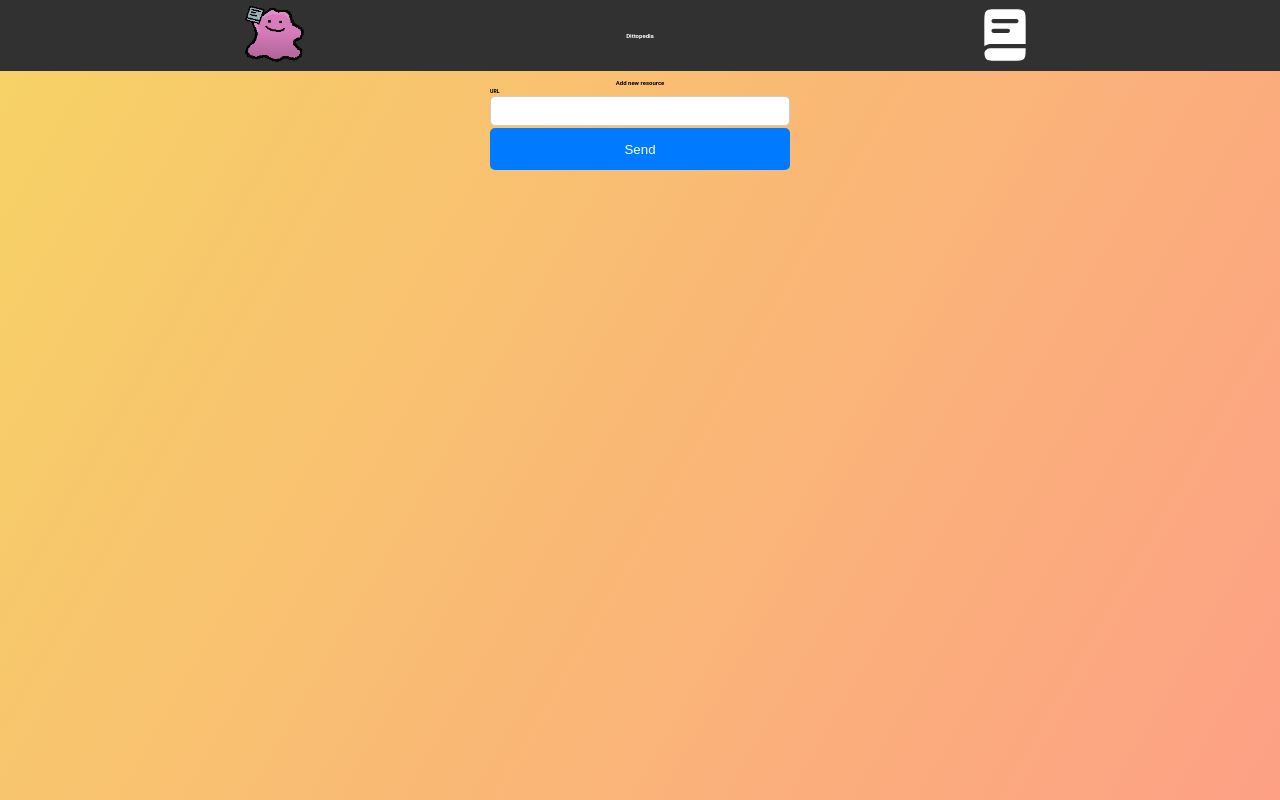
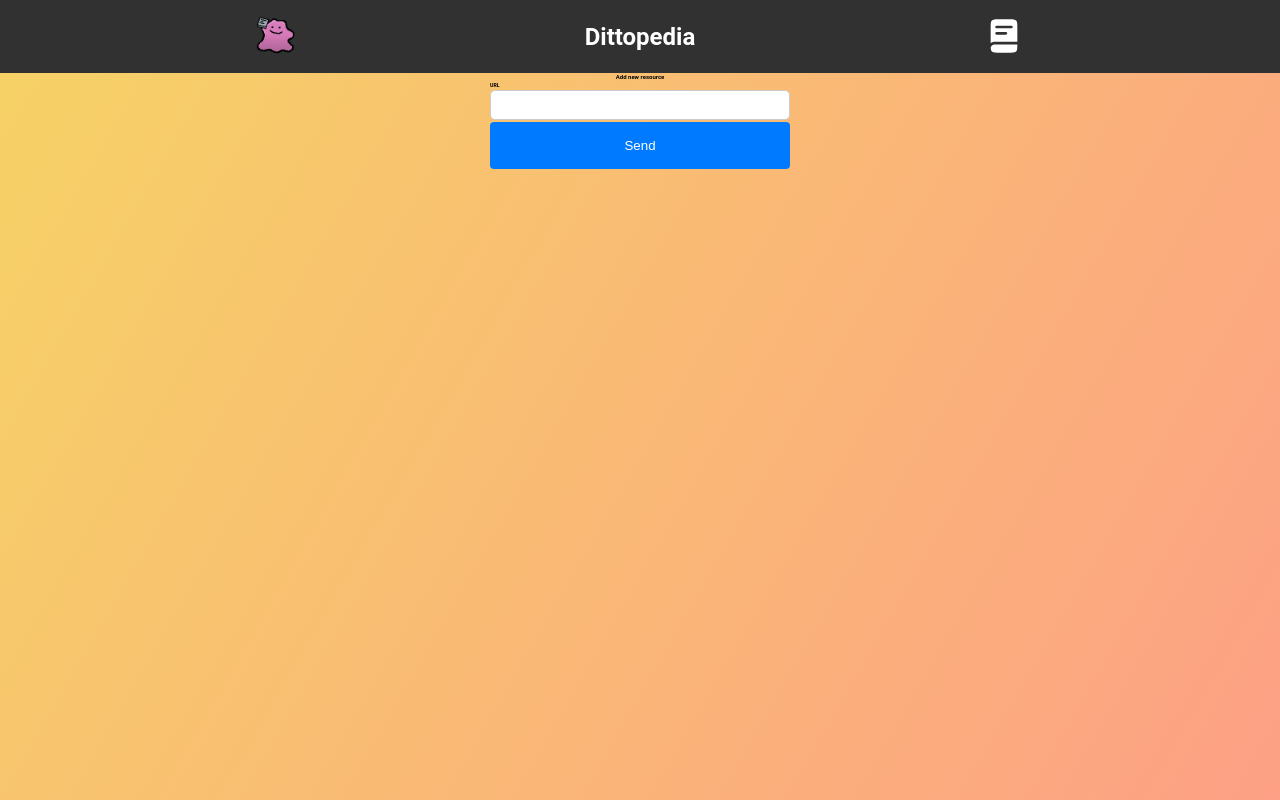
Before and after one commit to Marshall-Bits/dittopedia-client, an Angular app: page /resource/create in a window 1280 px wide. Built offline with nearby package versions, Linux system fonts and the light colour scheme.

Commit message:
change units in navbar

```diff
--- a/src/app/home/home.component.css
+++ b/src/app/home/home.component.css
@@ -1,10 +1,11 @@
 :host {
-  margin: 0 auto;
   display: flex;
   flex-direction: column;
+  font-size: 4rem;
   gap: 4rem;
+  margin: 0 auto;
   max-width: 100rem;
-  font-size: 4rem;
+
   h2 {
     font-size: 5rem;
   }
@@ -12,11 +13,11 @@
 
 .avatar,
 .ditto {
+  display: block;
+  height: 25rem;
+  margin: 0 auto;
   padding: 1rem;
   width: 25rem;
-  height: 25rem;
-  margin: 0 auto;
-  display: block;
 }
 
 .avatar {
@@ -26,29 +27,33 @@
 }
 
 .social-container {
-  width: 100%;
   display: flex;
   justify-content: space-around;
+  width: 100%;
 }
 
 .social-icon {
+  display: block;
+  height: 10rem;
   width: 10rem;
-  height: 10rem;
-  display: block;
 }
 
 .disclaimer {
-  font-size: 3rem; /*if the root is 4px, this will be 3.2px*/
+  font-size: 3rem;
 }
 
 @media screen and (width> 960px) {
   :host {
+    font-size: 5rem;
     max-width: 175rem;
-    font-size: 5rem;
+
+    h2 {
+      font-size: 6rem;
+    }
   }
 
   .ditto {
+    height: 25rem;
     width: 25rem;
-    height: 25rem;
   }
 }
--- a/src/app/navbar/navbar.component.css
+++ b/src/app/navbar/navbar.component.css
@@ -1,21 +1,24 @@
 #ditto-logo,
 #book-icon {
-  width: 70px;
-  height: 70px;
-  padding: 1em;
+  height: 18rem;
+  padding: 4rem;
+  width: 18rem;
 }
 
 header{
   background-color: #313131;
-
 }
 
 nav {
-  margin: 0 auto;
-  max-width: 800px;
+  align-items: center;
+  color: white;
   display: flex;
   justify-content: space-between;
-  align-items: center;
-  color: white;
-  margin-bottom: 2em;
+  margin-bottom: 8rem;
+  margin: 0 auto;
+  max-width: 200rem;
+
+  h1{
+    font-size: 6rem;
+  }
 }
--- a/src/styles.css
+++ b/src/styles.css
@@ -15,11 +15,11 @@ body {
 }
 
 .btn {
-  padding: 1em;
-  border-radius: 5px;
+  padding: 4rem;
+  border-radius: 1rem;
   margin: 0 auto;
   background-color: #007bff;
-  width: 300px;
+  width: 75rem;
   color: white;
   border: none;
   cursor: pointer;
```
